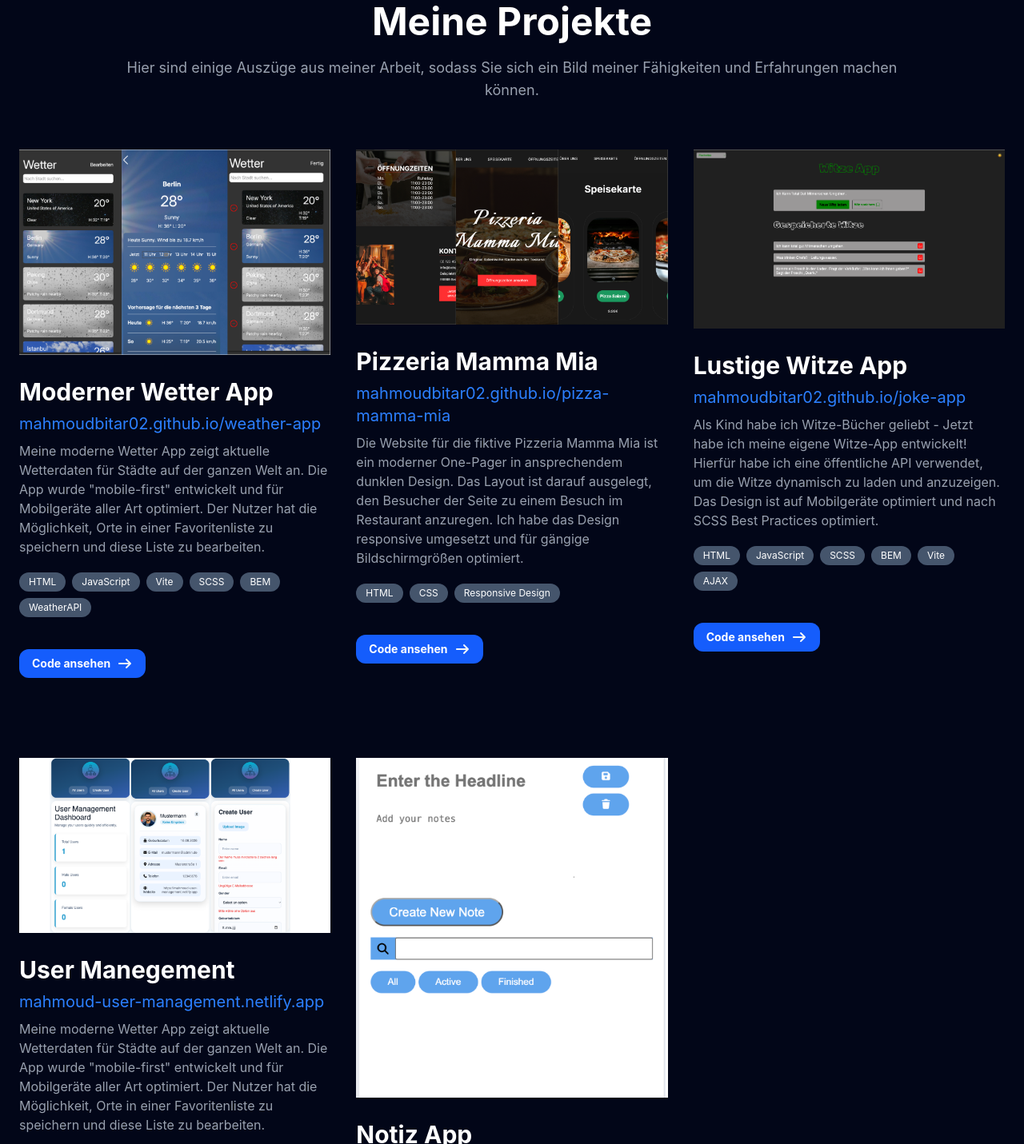
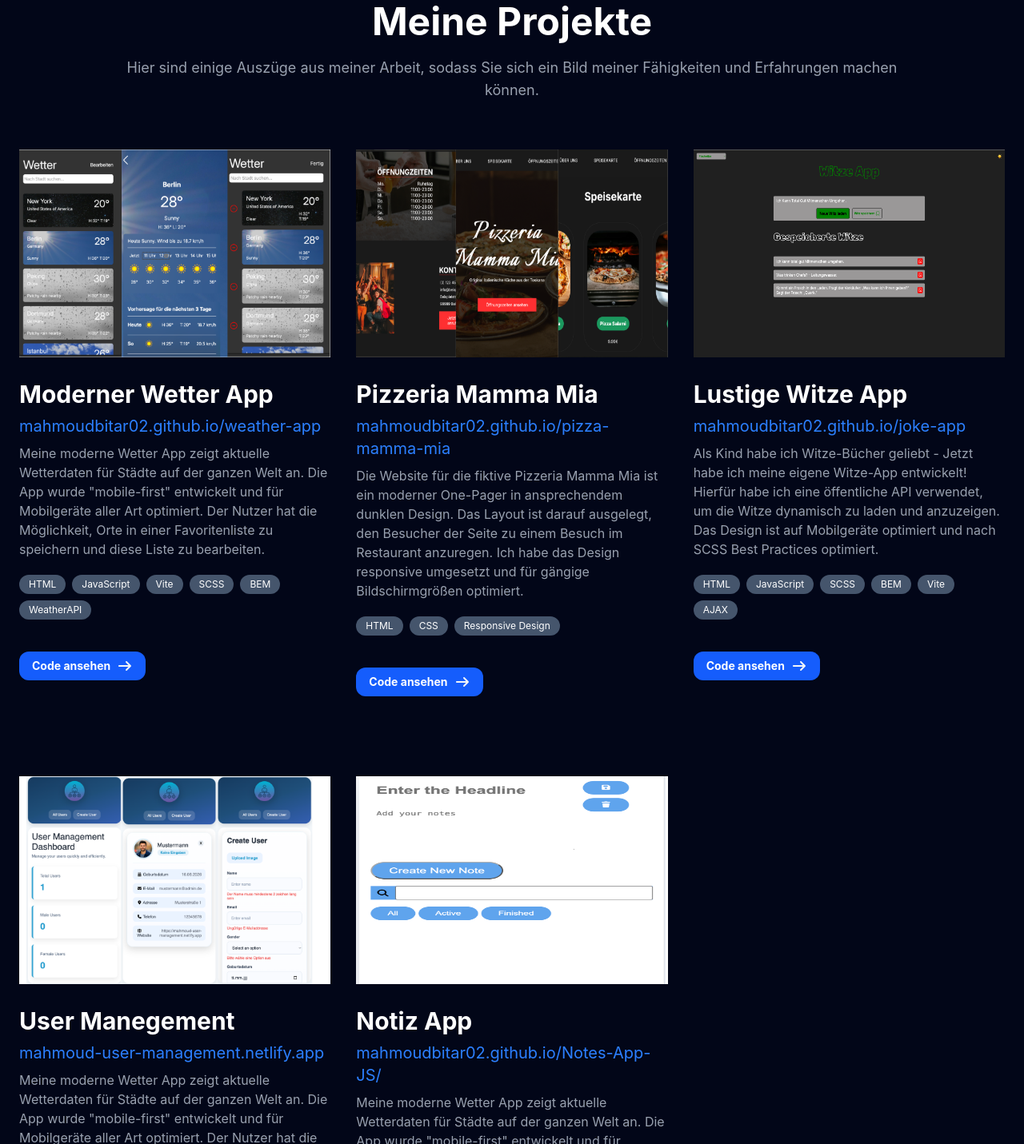
Before and after one commit to mahmoudbitar02/portfolio, a website built with Vite: page index.html in a window 1280 px wide. Shown: the part 857-2288 px from the top of the page at 80% size. Built offline with nearby package versions, Linux system fonts and the light colour scheme.

Commit message:
rezise images

```diff
--- a/index.html
+++ b/index.html
@@ -83,7 +83,7 @@
         <div class="grid grid-cols-1 md:w-2xl md:grid-cols-2 lg:grid-cols-3 lg:w-5xl lg:px-6 lg:gap-8 gap-4 xl:w-7xl">
           <div class="max-w-xl lg:w-full hover:shadow-[0_6px_6px_-5px_rgb(37_99_235/60)] transition-all duration-200 pb-2">
             <div class="flex flex-col gap-2">
-              <img class="mt-15 w-full h-full object-cover" src="src/assets/wetterapp.png" alt="Moderner Wetter App " />
+              <img class="mt-15 h-65 w-full object-fit" src="src/assets/wetterapp.png" alt="Moderner Wetter App " />
               <h2 class="text-3xl font-bold mt-5">Moderner Wetter App</h2>
               <a class="text-blue-500 text-xl" href="https://mahmoudbitar02.github.io/weather-app/">mahmoudbitar02.github.io/weather-app</a>
               <p class="text-gray-400">
@@ -118,7 +118,7 @@
 
           <div class="max-w-xl lg:max-w-full hover:shadow-[0_6px_6px_-5px_rgb(37_99_235/60)] transition-all duration-200 pb-2">
             <div class="flex flex-col gap-2">
-              <img class="mt-15" src="src/assets/pizza.png" alt="Pizzeria Mamma Mia" />
+              <img class="mt-15 h-65 w-full object-fit" src="src/assets/pizza.png" alt="Pizzeria Mamma Mia" />
               <h2 class="text-3xl font-bold mt-5">Pizzeria Mamma Mia</h2>
               <a class="text-blue-500 text-xl" href="https://mahmoudbitar02.github.io/pizza-mamma-mia/">mahmoudbitar02.github.io/pizza-mamma-mia</a>
               <p class="text-gray-400">
@@ -149,7 +149,7 @@
           </div>
           <div class="max-w-xl lg:max-w-full hover:shadow-[0_6px_6px_-5px_rgb(37_99_235/60)] transition-all duration-200 pb-2">
             <div class="flex flex-col gap-2">
-              <img class="mt-15" src="src/assets/witzeapp.png" alt="Lustige Witze App<" />
+              <img class="mt-15 h-65 w-full object-fit" src="src/assets/witzeapp.png" alt="Lustige Witze App<" />
               <h2 class="text-3xl font-bold mt-5">Lustige Witze App</h2>
               <a class="text-blue-500 text-xl" href="https://mahmoudbitar02.github.io/joke-app/">mahmoudbitar02.github.io/joke-app</a>
               <p class="text-gray-400">
@@ -184,7 +184,7 @@
 
           <div class="max-w-xl lg:w-full hover:shadow-[0_6px_6px_-5px_rgb(37_99_235/60)] transition-all duration-200 pb-2">
             <div class="flex flex-col gap-2">
-              <img class="mt-15" src="src/assets/usermanagement.png" alt="User Manegement" />
+              <img class="mt-15 h-65 w-full object-cover" src="src/assets/usermanagement.png" alt="User Manegement" />
               <h2 class="text-3xl font-bold mt-5">User Manegement</h2>
               <a class="text-blue-500 text-xl" href="https://mahmoud-user-management.netlify.app">mahmoud-user-management.netlify.app</a>
               <p class="text-gray-400">
@@ -219,7 +219,7 @@
 
           <div class="max-w-xl lg:w-full hover:shadow-[0_6px_6px_-5px_rgb(37_99_235/60)] transition-all duration-200 pb-2">
             <div class="flex flex-col gap-2">
-              <img class="mt-15" src="src/assets/notesapp.png" alt="Notiz App" />
+              <img class="mt-15 h-65 w-full object-fit" src="src/assets/notesapp.png" alt="Notiz App" />
               <h2 class="text-3xl font-bold mt-5">Notiz App</h2>
               <a class="text-blue-500 text-xl" href="https://mahmoudbitar02.github.io/Notes-App-JS/">mahmoudbitar02.github.io/Notes-App-JS/</a>
               <p class="text-gray-400">
```
